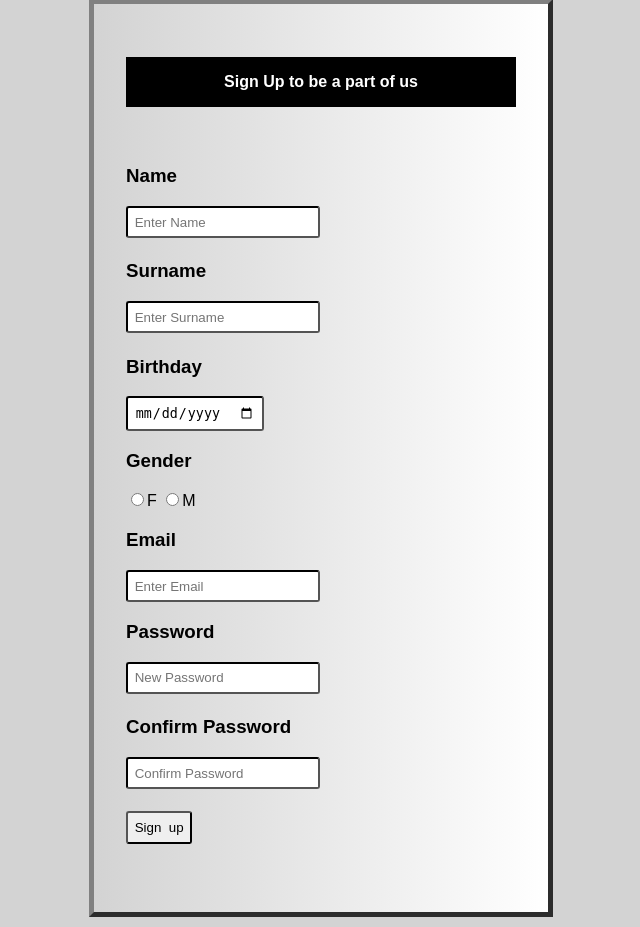
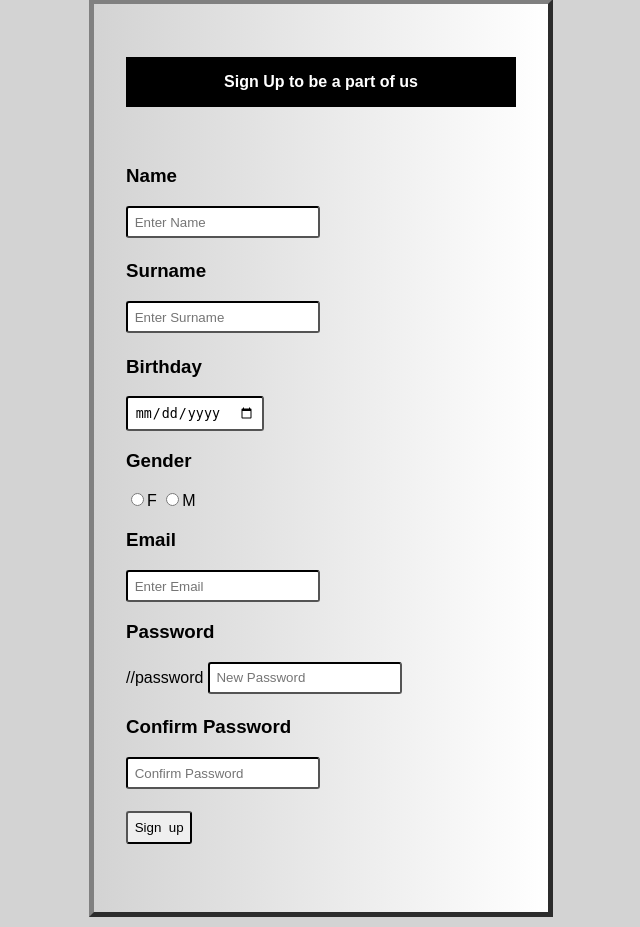
Before and after one commit to rinalutolli/PHP_2020_Gr31, a PHP site: page /ushtrime/signupF.php in a window 1280 px wide. Shown: the part 37-964 px from the top of the page, without its empty margins (319-959 px from the left). Run offline with PHP 8.4, Linux system fonts and the light colour scheme; data that the repository does not hold is empty; a stand-in replaces the project's code that opens the database connection; some libraries are stand-ins or nearby versions.

Commit message:
Update signupF.php

```diff
--- a/signupF.php
+++ b/signupF.php
@@ -115,7 +115,7 @@ if ($_SERVER["REQUEST_METHOD"] == "POST") {
   <input type="email" id="email"name="email" placeholder="Enter Email">
   <?php
  ?>
-   <h3><b>Password</b></h3>
+   <h3><b>Password</b></h3> //password
   <input type="password" id="password" name="fpassword" placeholder="New Password">
   <h5 style="color:red">
 <?php
```
